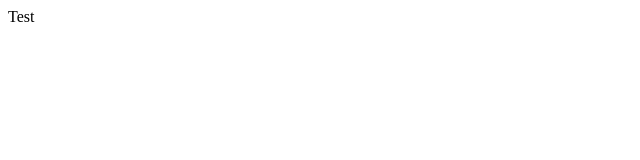
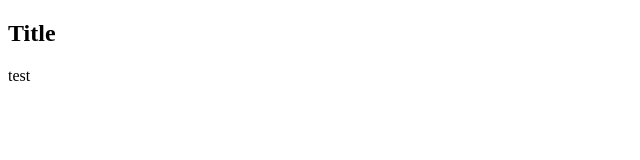
Before and after one commit to anrekov/git_tasks, a plain HTML site: page index.html in a window 1280 px wide. Shown: the whole page, without its empty margins (0-640 px from the left). Drawn offline with Linux system fonts and the light colour scheme.

Commit message:
forDelBr

```diff
--- a/index.html
+++ b/index.html
@@ -6,6 +6,7 @@
     <title>Document</title>
 </head>
 <body>
-    Test
+    <h2>Title</h2>
+    test
 </body>
 </html>
```
